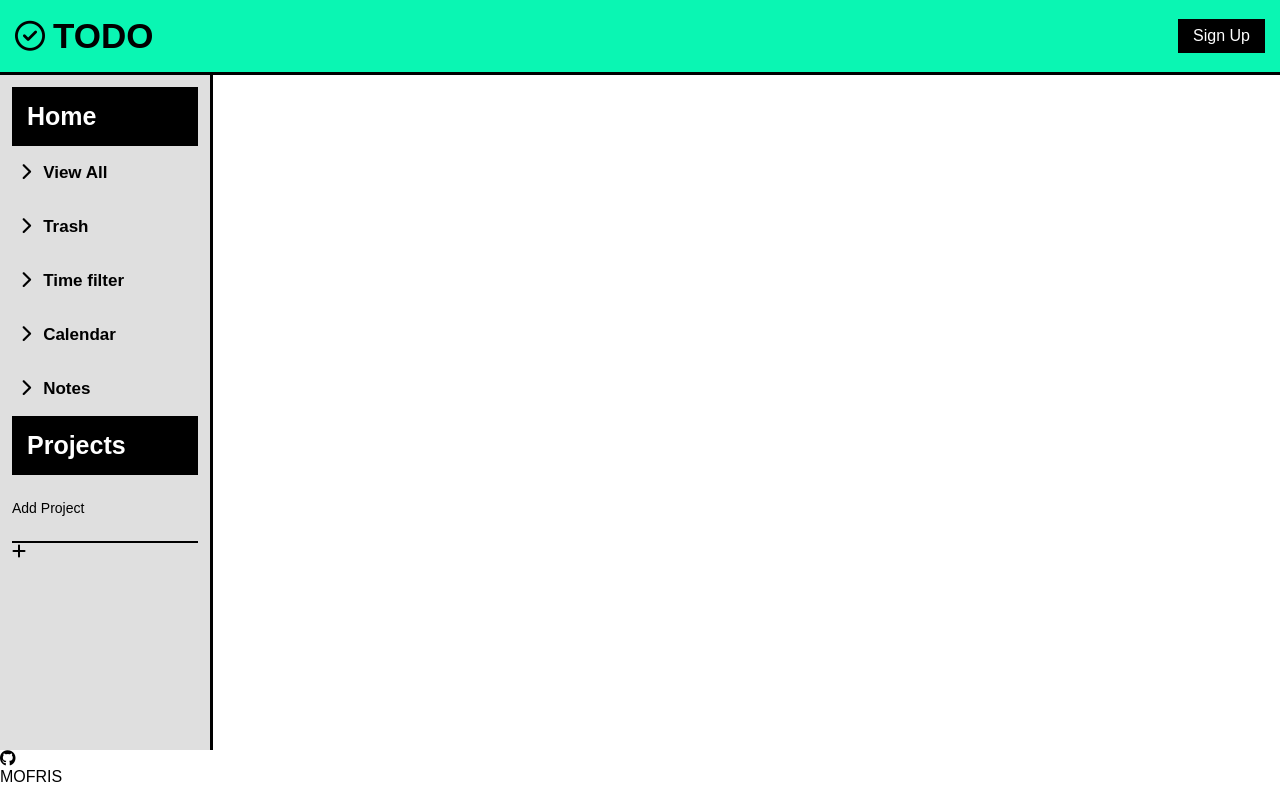
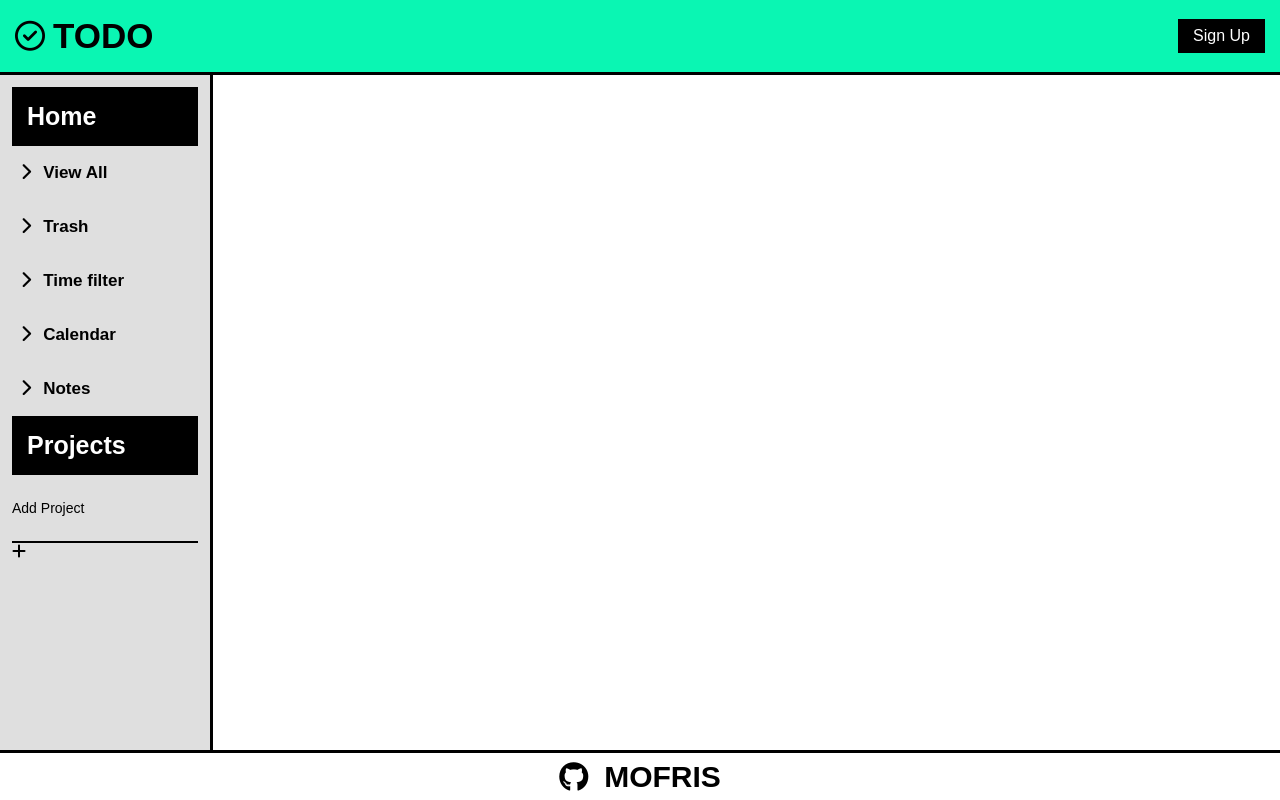
Before and after one commit to plzusername/odin_todo_list, a website built with webpack: page src/index.html in a window 1280 px wide. Built offline with nearby package versions, Linux system fonts and the light colour scheme.

Commit message:
Implement footer section styles

```diff
--- a/src/modules/Styles/style-modules/footer.css
+++ b/src/modules/Styles/style-modules/footer.css
@@ -2,4 +2,60 @@
 
 .footer-section{
     grid-area: 3/1/3/7;
+    display: flex;
+    justify-content: center;
+    align-items: center;
+    border-top: var(--section-border) solid black;
 }
+
+.link-section{
+    display: flex;
+    gap: var(--footer-gap);
+    align-items: center;
+    position: relative;
+}
+
+.link-section p{
+    font-size: var(--github-username-size);
+    font-weight: bold;
+    transition: var(--footer-transition);
+}
+
+.link-section i{
+    font-size: var(--github-icon-size);
+}
+
+.link-section:hover > p{
+    letter-spacing: var(--hover-letter-spacing);
+    cursor: pointer;
+}
+
+.link-section::before, .link-section::after{
+    background-color: black;
+    content: '';
+    height:1px;
+    width: 0;
+    transition: var(--footer-transition);
+    position: absolute;
+
+}
+
+.link-section::before{
+    left: var(--hover-affect-distance-from-link);
+
+}
+
+.link-section::after{
+    right: var(--hover-affect-distance-from-link);
+
+}
+
+.link-section:hover::before{
+    width: var(--hover-affect-width);
+
+}
+
+.link-section:hover::after{
+    width: var(--hover-affect-width);
+
+}
```
